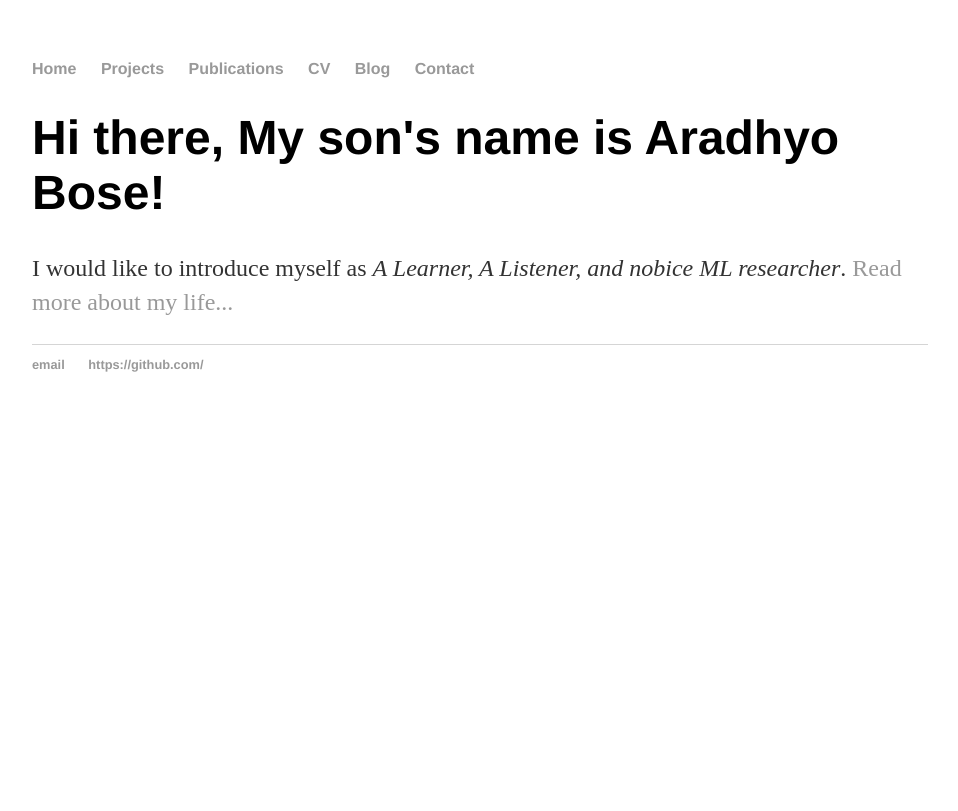
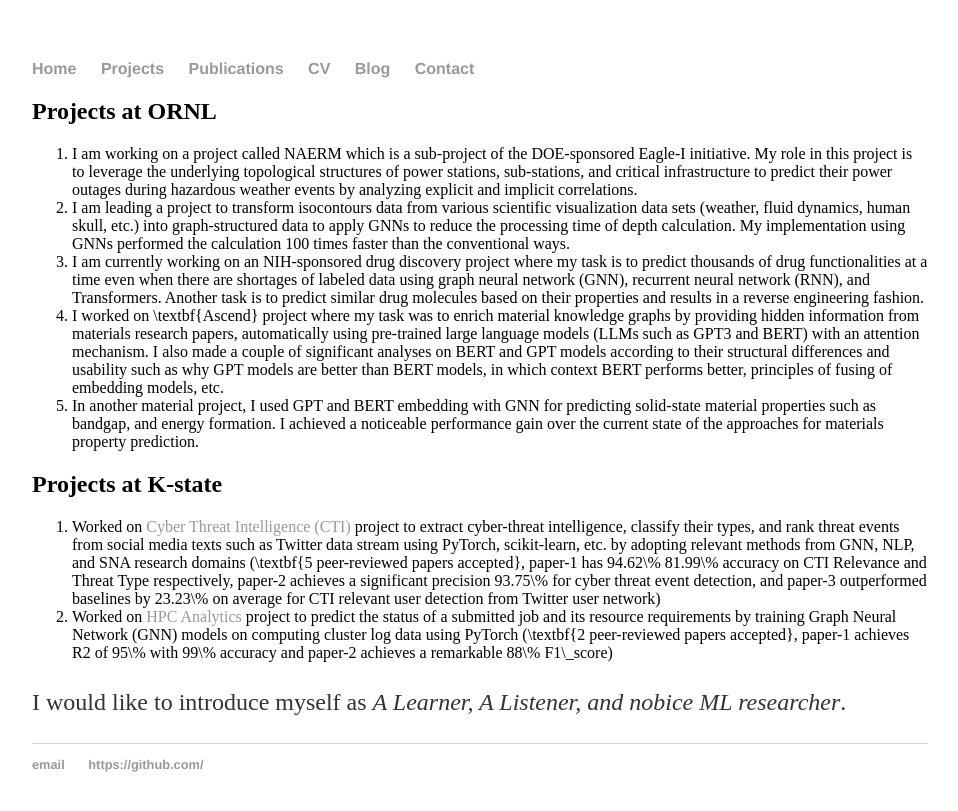
Before and after one commit to abose17/abose17.github.io, a Jekyll site: the page built from projects/index.html, in a window 1280 px wide. Shown: the top 811 px of the page, without its empty margins (160-1118 px from the left). Built offline with Jekyll 4.4.1, drawn with Linux system fonts in a browser that asks for light colours.

Commit message:
Update index.html

```diff
--- a/projects/index.html
+++ b/projects/index.html
@@ -3,6 +3,18 @@ layout: default
 title: Personal Website of Avishek Bose
 ---
 <div class="blurb">
-	<h1>Hi there, My son's name is Aradhyo Bose!</h1>
-	<p>I would like to introduce myself as <em>A Learner, A Listener, and nobice ML researcher</em>. <a href="/about">Read more about my life...</a></p>
+	<h2> Projects at ORNL</h2>
+	<ol>
+	<li> I am working on a project called NAERM which is a sub-project of the DOE-sponsored Eagle-I initiative. My role in this project is to leverage the underlying topological structures of power stations, sub-stations, and critical infrastructure to predict their power outages during hazardous weather events by analyzing explicit and implicit correlations. </li>
+    	<li> I am leading a project to transform isocontours data from various scientific visualization data sets (weather, fluid dynamics, human skull, etc.) into graph-structured data to apply GNNs to reduce the processing time of depth calculation. My implementation using GNNs performed the calculation 100 times faster than the conventional ways. </li>
+    	<li> I am currently working on an NIH-sponsored drug discovery project where my task is to predict thousands of drug functionalities at a time even when there are shortages of labeled data using graph neural network (GNN), recurrent neural network (RNN), and Transformers. Another task is to predict similar drug molecules based on their properties and results in a reverse engineering fashion. </li>
+        <li> I worked on \textbf{Ascend} project where my task was to enrich material knowledge graphs by providing hidden information from materials research papers, automatically using pre-trained large language models (LLMs such as GPT3 and BERT) with an attention mechanism. I also made a couple of significant analyses on BERT and GPT models according to their structural differences and usability such as why GPT models are better than BERT models, in which context BERT performs better, principles of fusing of embedding models, etc. </li>
+        <li> In another material project, I used GPT and BERT embedding with GNN for predicting solid-state material properties such as bandgap, and energy formation. I achieved a noticeable performance gain over the current state of the approaches for materials property prediction.</li>
+	</ol>
+	<h2> Projects at K-state </h2>
+	<ol>
+		<li>Worked on <a href="http://www.kddresearch.org/page/82/\#gsc.tab=0">Cyber Threat Intelligence (CTI)</a> project to extract cyber-threat intelligence, classify their types, and rank threat events from social media texts such as Twitter data stream using PyTorch, scikit-learn, etc. by adopting relevant methods from GNN, NLP, and SNA research domains (\textbf{5 peer-reviewed papers accepted}, paper-1 has 94.62\% 81.99\% accuracy on CTI Relevance and Threat Type respectively, paper-2 achieves a significant precision 93.75\% for cyber threat event detection, and paper-3 outperformed baselines by 23.23\% on average for CTI relevant user detection from Twitter user network)</li>
+		<li>Worked on <a href="http://www.kddresearch.org/page/70/\#gsc.tab=0">HPC Analytics</a> project to predict the status of a submitted job and its resource requirements by training Graph Neural Network (GNN) models on computing cluster log data using PyTorch (\textbf{2 peer-reviewed papers accepted}, paper-1 achieves R2 of 95\% with 99\% accuracy and paper-2 achieves a remarkable 88\% F1\_score)</li>
+	</ol>
+		<p>I would like to introduce myself as <em>A Learner, A Listener, and nobice ML researcher</em>. </p>
 </div><!-- /.blurb -->
```
